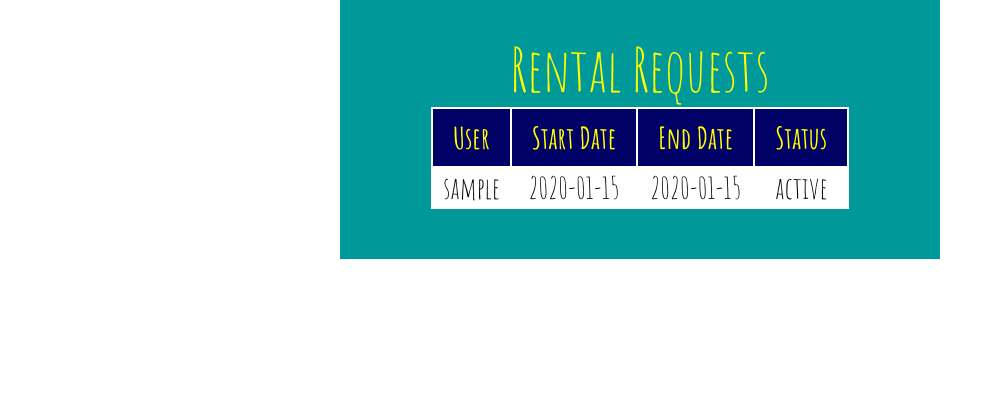
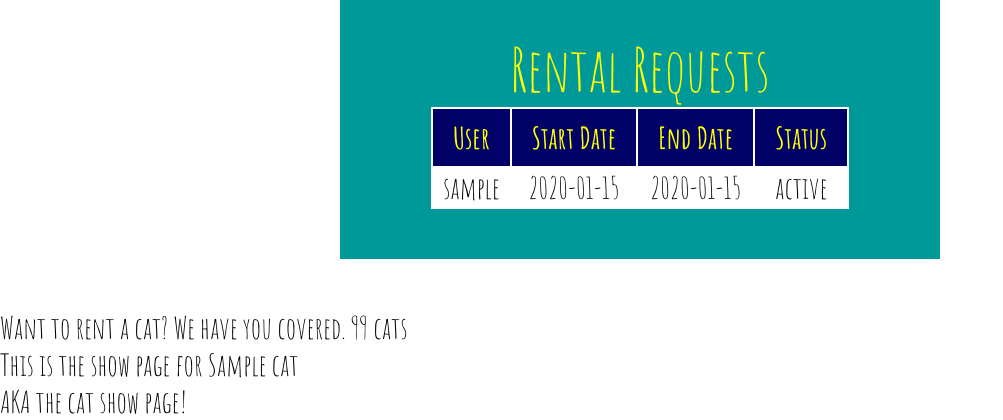
Before and after one commit to destinyrose2358/aA_homework, a Rails app: page /cats/1 in a window 1280 px wide. Shown: the part 811-1231 px from the top of the page, without its empty margins (0-1003 px from the left). Before the commit the page ends 1070 px from the top, so only its background shows below. Run offline with Rails 7, Linux system fonts and the light colour scheme; tables that the repository leaves empty hold one stand-in row (values such as "Sample post"); style sheets or scripts are compiled from the project's sources.

Commit message:
Finalizes W9D5 homework

```diff
--- a/W9D5/helpers_layouts_partials/app/controllers/users_controller.rb
+++ b/W9D5/helpers_layouts_partials/app/controllers/users_controller.rb
@@ -5,6 +5,8 @@ class UsersController < ApplicationController
     @user = User.new(user_params)
     if @user.save
       login_user!(@user)
+      msg = UserMailer.welcome_email(@user)
+      msg.deliver_now
       redirect_to cats_url
     else
       flash.now[:errors] = @user.errors.full_messages
--- a/W9D5/helpers_layouts_partials/app/views/cat_rental_requests/new.html.erb
+++ b/W9D5/helpers_layouts_partials/app/views/cat_rental_requests/new.html.erb
@@ -39,3 +39,7 @@
     <input type="submit">
   </form>
 </div></section>
+
+<%= content_for :footer do %>
+  <p>This is the cat rental request page!</p>
+<% end %>
--- a/W9D5/helpers_layouts_partials/app/views/cats/edit.html.erb
+++ b/W9D5/helpers_layouts_partials/app/views/cats/edit.html.erb
@@ -3,3 +3,8 @@
   <%= render 'shared/errors' %>
   <%= render 'form', cat: @cat %>
 </div></section>
+
+<%= content_for :footer do %>
+  <p>This is where you can edit <%= @cat.name %></p>
+  <p>AKA the cats edit page!</p>
+<% end %>
--- a/W9D5/helpers_layouts_partials/app/views/cats/index.html.erb
+++ b/W9D5/helpers_layouts_partials/app/views/cats/index.html.erb
@@ -17,3 +17,7 @@
     <% end %>
   </section>
 </section>
+
+<%= content_for :footer do %>
+  <p>This is the cats index page</p>
+<% end %>
--- a/W9D5/helpers_layouts_partials/app/views/cats/new.html.erb
+++ b/W9D5/helpers_layouts_partials/app/views/cats/new.html.erb
@@ -4,3 +4,7 @@
     <%= render 'shared/errors' %>
     <%= render 'form', cat: @cat %>
 </div></section>
+
+<%= content_for :footer do %>
+  <p>This is the new cat page!</p>
+<% end %>
--- a/W9D5/helpers_layouts_partials/app/views/cats/show.html.erb
+++ b/W9D5/helpers_layouts_partials/app/views/cats/show.html.erb
@@ -41,3 +41,8 @@
     <a href="<%= new_cat_rental_request_url(cat_id: @cat.id) %>">Make new request</a>
   <% end %>
 </div></section>
+
+<%= content_for :footer do %>
+  <p>This is the show page for <%= @cat.name %></p>
+  <p>AKA the cat show page!</p>
+<% end %>
--- a/W9D5/helpers_layouts_partials/app/views/layouts/application.html.erb
+++ b/W9D5/helpers_layouts_partials/app/views/layouts/application.html.erb
@@ -29,6 +29,10 @@
     </nav>
     <main>
       <%= yield %>
+      <footer>
+        Want to rent a cat? We have you covered. 99 cats
+        <%= yield :footer %>
+      </footer>
     </main>
   </body>
 </html>
--- a/W9D5/helpers_layouts_partials/app/views/sessions/new.html.erb
+++ b/W9D5/helpers_layouts_partials/app/views/sessions/new.html.erb
@@ -17,3 +17,7 @@
       <input type="submit">
     </form>
 </div></section>
+
+<%= content_for :footer do %>
+  <p>This is the login page!</p>
+<% end %>
--- a/W9D5/helpers_layouts_partials/app/views/users/new.html.erb
+++ b/W9D5/helpers_layouts_partials/app/views/users/new.html.erb
@@ -25,3 +25,7 @@
     </form>
   </div>
 </section>
+
+<%= content_for :footer do %>
+  <p>This is the sign up page!</p>
+<% end %>
--- a/W9D5/helpers_layouts_partials/config/environments/development.rb
+++ b/W9D5/helpers_layouts_partials/config/environments/development.rb
@@ -8,7 +8,7 @@ Rails.application.configure do
 
   # Do not eager load code on boot.
   config.eager_load = false
-
+  config.action_mailer.delivery_method = :letter_opener
   # Show full error reports.
   config.consider_all_requests_local = true
 
```
Also changed, not shown: W9D5/helpers_layouts_partials/app/mailers/user_mailer.rb (added, +11 -0 lines), W9D5/helpers_layouts_partials/app/views/user_mailer/welcome_email.html.erb (added, +9 -0 lines), W9D5/helpers_layouts_partials/app/views/user_mailer/welcome_email.txt.erb (added, +9 -0 lines), W9D5/helpers_layouts_partials/test/mailers/previews/user_mailer_preview.rb (added, +4 -0 lines), W9D5/helpers_layouts_partials/test/mailers/user_mailer_test.rb (added, +7 -0 lines), W9D5/helpers_layouts_partials/Gemfile, W9D5/helpers_layouts_partials/Gemfile.lock.
